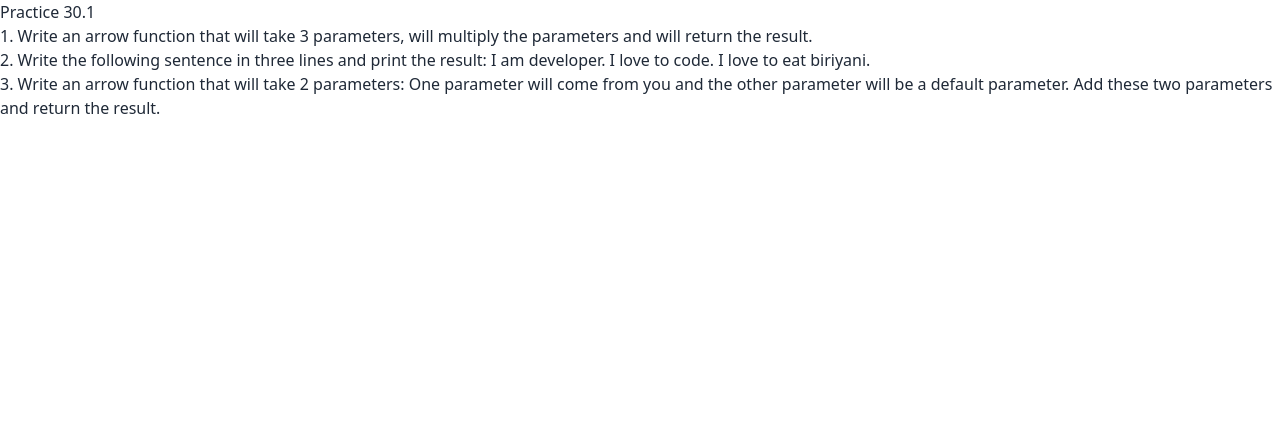
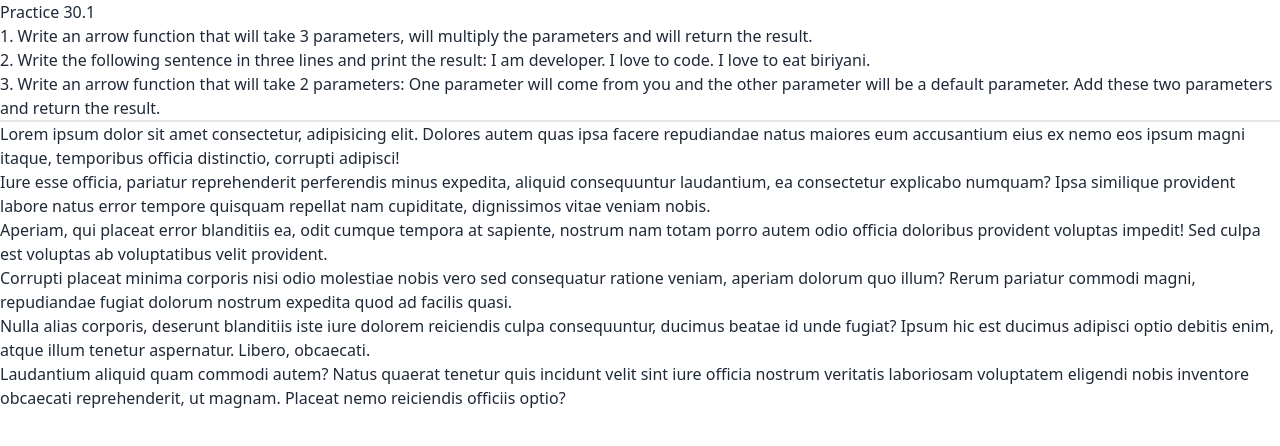
Before and after one commit to TajTanvir1/Intermediate-JS-API, a plain HTML site: page index.html in a window 1280 px wide. Drawn offline with nearby package versions, Linux system fonts and the light colour scheme.

Commit message:
Damy 1 add

```diff
--- a/index.html
+++ b/index.html
@@ -27,7 +27,18 @@
    </li>
 </ul>
 
+<hr><hr>
 
+<div>
+   <ul>
+      <li>Lorem ipsum dolor sit amet consectetur, adipisicing elit. Dolores autem quas ipsa facere repudiandae natus maiores eum accusantium eius ex nemo eos ipsum magni itaque, temporibus officia distinctio, corrupti adipisci!</li>
+      <li>Iure esse officia, pariatur reprehenderit perferendis minus expedita, aliquid consequuntur laudantium, ea consectetur explicabo numquam? Ipsa similique provident labore natus error tempore quisquam repellat nam cupiditate, dignissimos vitae veniam nobis.</li>
+      <li>Aperiam, qui placeat error blanditiis ea, odit cumque tempora at sapiente, nostrum nam totam porro autem odio officia doloribus provident voluptas impedit! Sed culpa est voluptas ab voluptatibus velit provident.</li>
+      <li>Corrupti placeat minima corporis nisi odio molestiae nobis vero sed consequatur ratione veniam, aperiam dolorum quo illum? Rerum pariatur commodi magni, repudiandae fugiat dolorum nostrum expedita quod ad facilis quasi.</li>
+      <li>Nulla alias corporis, deserunt blanditiis iste iure dolorem reiciendis culpa consequuntur, ducimus beatae id unde fugiat? Ipsum hic est ducimus adipisci optio debitis enim, atque illum tenetur aspernatur. Libero, obcaecati.</li>
+      <li>Laudantium aliquid quam commodi autem? Natus quaerat tenetur quis incidunt velit sint iure officia nostrum veritatis laboriosam voluptatem eligendi nobis inventore obcaecati reprehenderit, ut magnam. Placeat nemo reiciendis officiis optio?</li>
+   </ul>
+</div>
 </body>
 
 </html>
```
